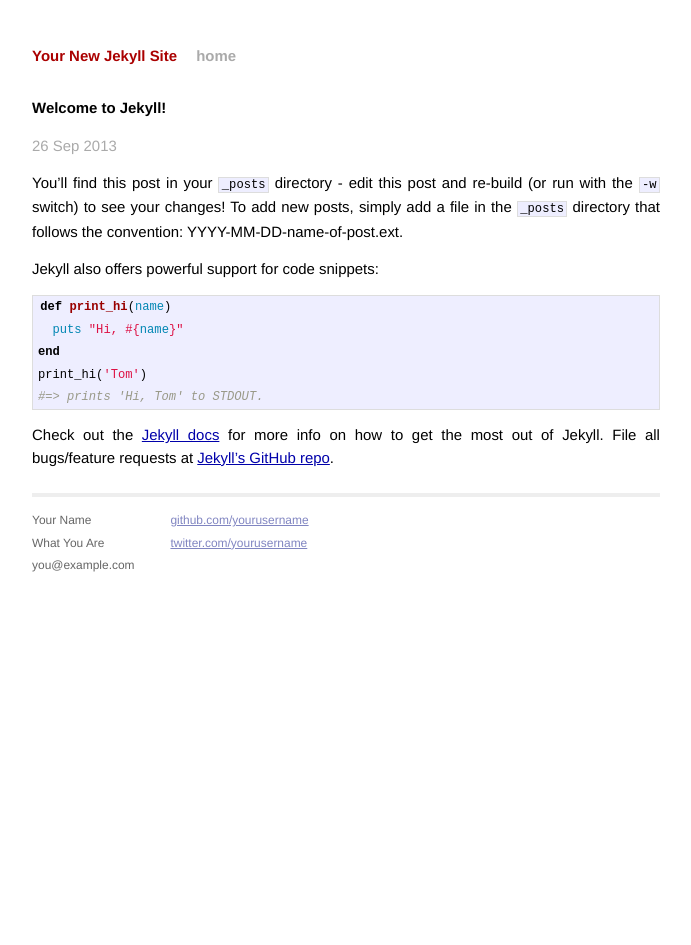
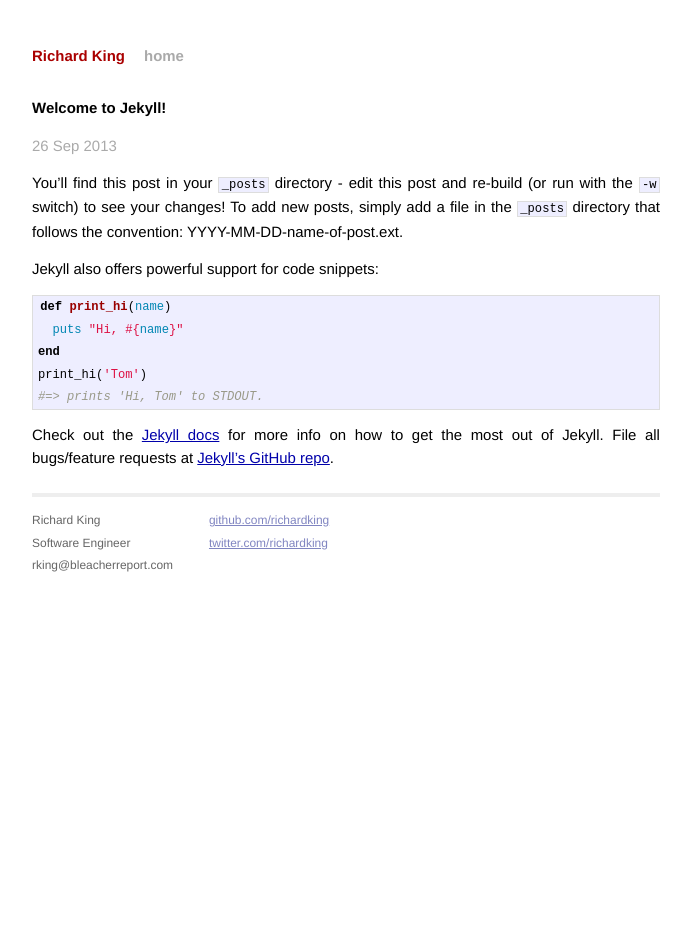
Before and after one commit to richardking/richardking.github.com, a Jekyll site: the page built from _posts/2013-09-26-welcome-to-jekyll.markdown, in a window 1280 px wide. Shown: the whole page, without its empty margins (294-985 px from the left). Built offline with Jekyll 4.4.1, drawn with Linux system fonts in a browser that asks for light colours; Markdown is read by kramdown in place of the engine named in the settings.

Commit message:
update personal info

```diff
--- a/_config.yml
+++ b/_config.yml
@@ -1,3 +1,3 @@
-name: Your New Jekyll Site
+name: Richard King
 markdown: redcarpet
 pygments: true
--- a/_layouts/default.html
+++ b/_layouts/default.html
@@ -26,15 +26,15 @@
           <div class="footer">
             <div class="contact">
               <p>
-                Your Name<br />
-                What You Are<br />
-                you@example.com
+                Richard King<br />
+                Software Engineer<br />
+                rking@bleacherreport.com
               </p>
             </div>
             <div class="contact">
               <p>
-                <a href="https://github.com/yourusername">github.com/yourusername</a><br />
-                <a href="https://twitter.com/yourusername">twitter.com/yourusername</a><br />
+                <a href="https://github.com/richardking">github.com/richardking</a><br />
+                <a href="https://twitter.com/richardking">twitter.com/richardking</a><br />
               </p>
             </div>
           </div>
```
